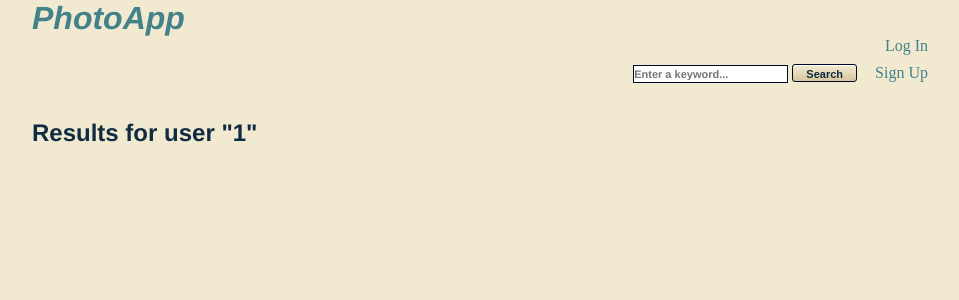
After one commit to eddiegemayel/SSL1, a PHP site: page /searchUser.php?q=1 in a window 1280 px wide. The commit adds this page. Shown: the top 300 px of the page, without its empty margins (160-1119 px from the left). Run offline with PHP 8.4, Linux system fonts and the light colour scheme; data that the repository does not hold is empty.

Commit message:
search sort of works. styling added

```diff
--- a/photoapp/css/main.css
+++ b/photoapp/css/main.css
@@ -12,46 +12,34 @@ h1{
 	font-family: "Helvetica Neue";
 	color: #000729;
 	font-style: italic;
+
+}
+
+header{
+	margin-bottom: 8%;
+}
+
+
+
+h2, h2{
+	font-family: "Helvetica Neue";
+	color: #102B42;
 }
 
 img{
 	max-width: 300px;
 	max-height: 300px;
-}
-
-.hr{
-	border-top-color: #43828B 2px;
-	margin-left: 5%;
-	margin-right: 5%;
-	width:900px;
-	height :10px;
 
 }
 
+
 body{
 	background-color: #F1EAD0;
+	margin-right: 15%;
+	margin-left: 15%;
 }
 
 input{
-	/*-moz-box-shadow:inset 0px 1px 0px 0px #ffffff;
-	-webkit-box-shadow:inset 0px 1px 0px 0px #ffffff;
-	box-shadow:inset 0px 1px 0px 0px #ffffff;
-	background:-webkit-gradient( linear, left top, left bottom, color-stop(0.05, #f1ead0), color-stop(1, #d8c69e) );
-	background:-moz-linear-gradient( center top, #f1ead0 5%, #d8c69e 100% );
-	filter:progid:DXImageTransform.Microsoft.gradient(startColorstr='#f1ead0', endColorstr='#d8c69e');*/
-	/*background-color:#f1ead0;
-	-webkit-border-top-left-radius:3px;
-	-moz-border-radius-topleft:3px;*/
-	/*border-top-left-radius:3px;
-	-webkit-border-top-right-radius:3px;
-	-moz-border-radius-topright:3px;
-	border-top-right-radius:3px;
-	-webkit-border-bottom-right-radius:3px;
-	-moz-border-radius-bottomright:3px;
-	border-bottom-right-radius:3px;
-	-webkit-border-bottom-left-radius:3px;
-	-moz-border-radius-bottomleft:3px;
-	border-bottom-left-radius:3px;*/
 	text-indent:0;
 	border:1px solid #000729;
 	/*display:inline-block;*/
@@ -65,6 +53,46 @@ input{
 	/*width:65px;*/
 	text-decoration:none;
 	/*text-align:center;*/
+}
+
+#clear{
+	clear:none;
+}
+
+#search{
+	float:right;
+	clear:none;
+	margin-right: 2%;
+}
+
+.form{
+	padding-bottom: 1%;
+	margin-bottom: 1%;
+}
+
+.image{
+	float:left;
+	clear:none;
+	margin-right: 2%;
+	margin-bottom: 1%;
+	margin-top: 1%;
+
+
+}
+
+.hr{
+	border-top-color: #43828B 2px;
+	margin-left: 5%;
+	margin-right: 5%;
+	width:900px;
+	height :10px;
+
+}
+
+.right{
+	float: right;
+	clear:right;
+	margin-bottom: 1%;
 }
 
 .btn {
--- a/photoapp/login.html
+++ b/photoapp/login.html
@@ -7,13 +7,13 @@
 	<body>
 		<header>
 			<h1><a href="index.php">PhotoApp</a></h1>
-			<a href="login.html">Log In</a>
-			<a href="signup.html">Sign Up</a>
+			<a class="right" href="login.html">Log In</a>
+			<a class="right" href="signup.html">Sign Up</a>
 			<div class="hr">
 			<!-- <hr/> -->
 			</div>
 		</header>
-		<form method="POST" action="login.php">
+		<form id="log" method="POST" action="login.php">
 				<p>Username </p>
 				<p><input type="text" name="usernameLogin"/></p>
 				<p>Password </p>
--- a/photoapp/logout.php
+++ b/photoapp/logout.php
@@ -3,6 +3,7 @@
 
 	session_destroy();
 
+	// var_dump($_SESSION['username']);
 	header("Location: index.php");
 
 ?>
--- /dev/null
+++ b/photoapp/searchUser.php
@@ -0,0 +1,49 @@
+<?php
+	session_start();
+	$search = $_GET["q"];
+
+?>
+<!DOCTYPE html>
+	<html>
+    <head>
+        <link href = "css/main.css" rel= "stylesheet" />
+        <title>PhotoApp | Search</title>
+    </head>
+    <body>
+        <header>
+            <h1><a href="index.php">PhotoApp</a></h1>
+            <a class="right" href="login.html">Log In</a>
+            <a class="right" href="signup.html">Sign Up</a>
+            <div class="hr">
+            <!-- <hr/> -->
+            </div>
+            <form id="search" method="POST" action="getsearch.php">
+			<input type="text" name="search" placeholder="Enter a keyword..."/>
+			<button class="btn">Search</button>
+		</form>
+        </header>
+        <h2>Results for user "<?=$search?>"</h2>
+<?php
+
+			$user="root";
+			$pass="root";
+			$dbh = new PDO("mysql:host=localhost; dbname=Photo_db; port=8889;", $user,$pass);
+			$stmt = $dbh->prepare("SELECT * FROM photos WHERE createdBy = :name");
+			$stmt->bindParam(":name",$search, PDO::PARAM_STR);
+
+			$stmt->execute();
+			$results = $stmt->fetchAll(PDO::FETCH_ASSOC);
+			// var_dump($results);
+
+			foreach($results  as $key){
+
+            echo '<div class="image">';
+            echo '<h3>'.$key['photoName'].'</h3>';
+            echo '<img height="300px" width="300px" src="'.$key['photoUrl'].'"/>';
+            echo '<p><strong>Uploaded By:</strong> <a href="searchUser.php?q='.$key['createdBy'].'">'.$key['createdBy'].'</a></p>';
+            echo '<p><strong>Tags:</strong> <a href="searchTag.php?q='.$key['tags'].'">'.$key['tags'].'</a></p>';
+            echo '</div>';
+
+        }
+
+?>
--- a/photoapp/signup.html
+++ b/photoapp/signup.html
@@ -7,13 +7,13 @@
 	<body>
 		<header>
 			<h1><a href="index.php">PhotoApp</a></h1>
-			<a href="login.html">Log In</a>
-			<a href="signup.html">Sign Up</a>
+			<a class="right" href="login.html">Log In</a>
+			<a class="right" href="signup.html">Sign Up</a>
 			<div class="hr">
 			<!-- <hr/> -->
 			</div>
 		</header>
-		<form method="POST" action="signup.php">
+		<form id="log" method="POST" action="signup.php">
 				<p>Username </p>
 				<p><input type="text" name="username"/></p>
 				<p>Password </p>
```
Also changed, not shown: photoapp/edit.php (+6 -2 lines), photoapp/getsearch.php (added, +54 -0 lines), photoapp/index.php (+13 -13 lines), photoapp/profile.php (+17 -15 lines), photoapp/searchTag.php (added, +48 -0 lines), photoapp/upload.php (+10 -1 lines), photoapp/uploads/BrianStann3_original_display_image.jpg (added), photoapp/uploads/CainCR.jpg (added), photoapp/uploads/HKke3.jpg (added), photoapp/uploads/Petr-Cech.jpg (added), photoapp/uploads/Screen Shot 2013-08-22 at 12.18.50 PM.png (added), photoapp/uploads/ronaldo-and-messi-together-barcelona-real-madrid.jpg (added), photoapp/uploads/zlatan-ibrahimovic1.jpg (added).
